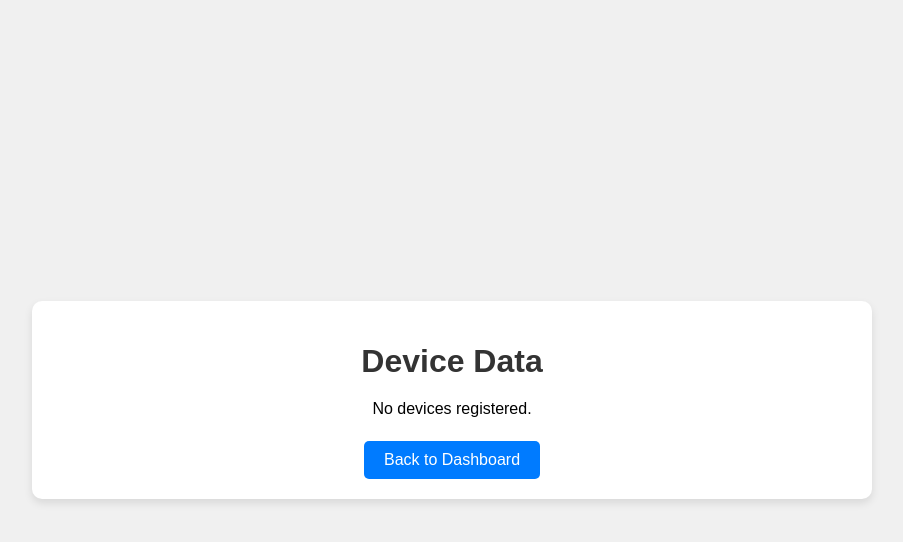
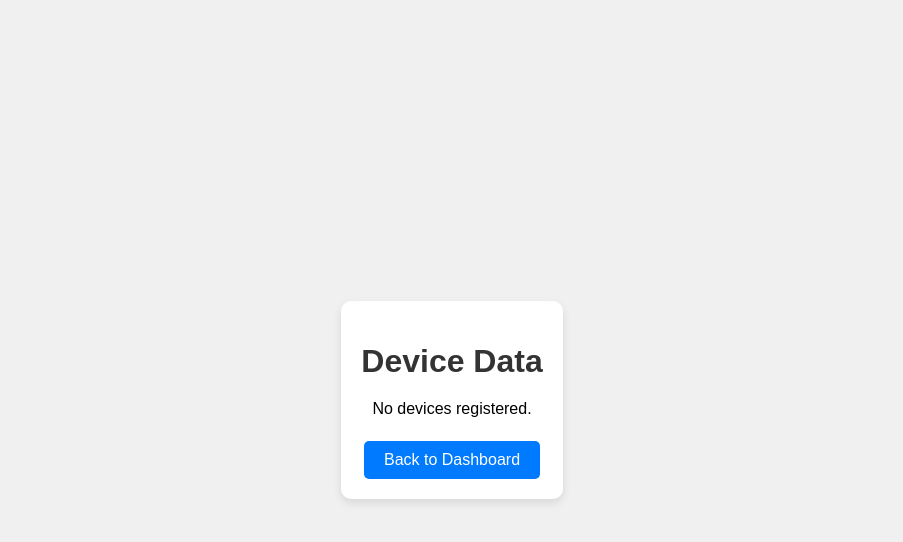
Before and after one commit to Solka99/IOTServerApp, a Flask app: page /device_data in a window 1280 px wide. Shown: the top 542 px of the page, without its empty margins (188-1091 px from the left). Run offline with Flask 3, Linux system fonts and the light colour scheme; the visitor is signed in with stand-in values (Sample User, id 1).

Commit message:
Poprawka styli

```diff
--- a/static/styles.css
+++ b/static/styles.css
@@ -133,8 +133,6 @@ table tbody tr:hover {
     padding: 20px;
     border-radius: 10px;
     box-shadow: 0 4px 8px rgba(0, 0, 0, 0.1);
-    max-width: 800px;
-    width: 100%;
     text-align: center;
     overflow-x: auto; /* Wsparcie dla tabeli na mniejszych ekranach */
 }
```
